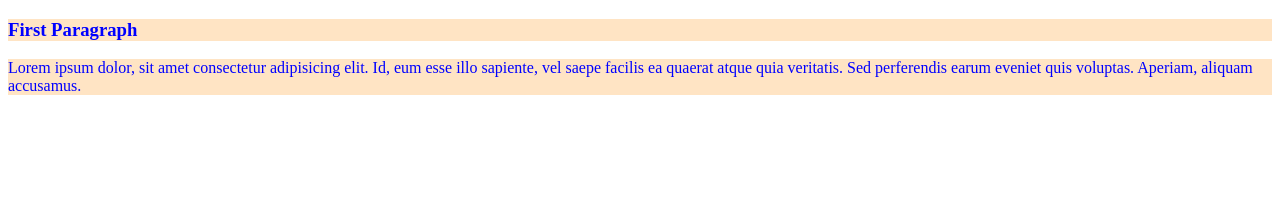
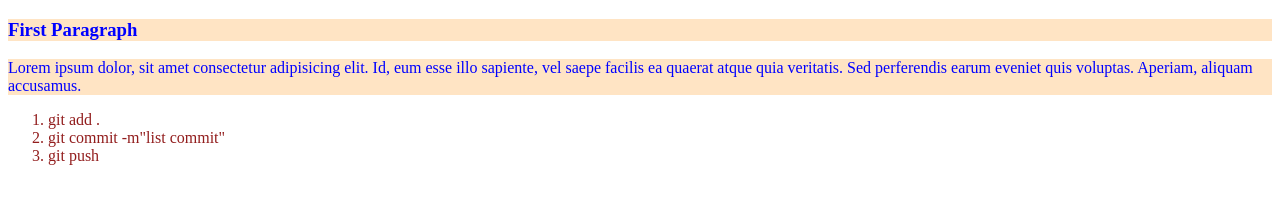
Before and after one commit to Kamil-Ahmed67/my-first-github-repo, a plain HTML site: page index.html in a window 1280 px wide. Drawn offline with Linux system fonts and the light colour scheme.

Commit message:
list added

```diff
--- a/index.html
+++ b/index.html
@@ -13,5 +13,10 @@
             vel saepe facilis ea quaerat atque quia veritatis.
             Sed perferendis earum eveniet quis voluptas. Aperiam, aliquam accusamus.</p>
     </div>
+    <ol>
+        <li>git add .</li>
+        <li>git commit -m"list commit"</li>
+        <li>git push</li>
+    </ol>
 </body>
 </html>
--- a/styles/blogs.css
+++ b/styles/blogs.css
@@ -6,3 +6,6 @@ p{
     color:blue;
     background-color: bisque;
 }
+li{
+    color: #921d1d;
+}
```
